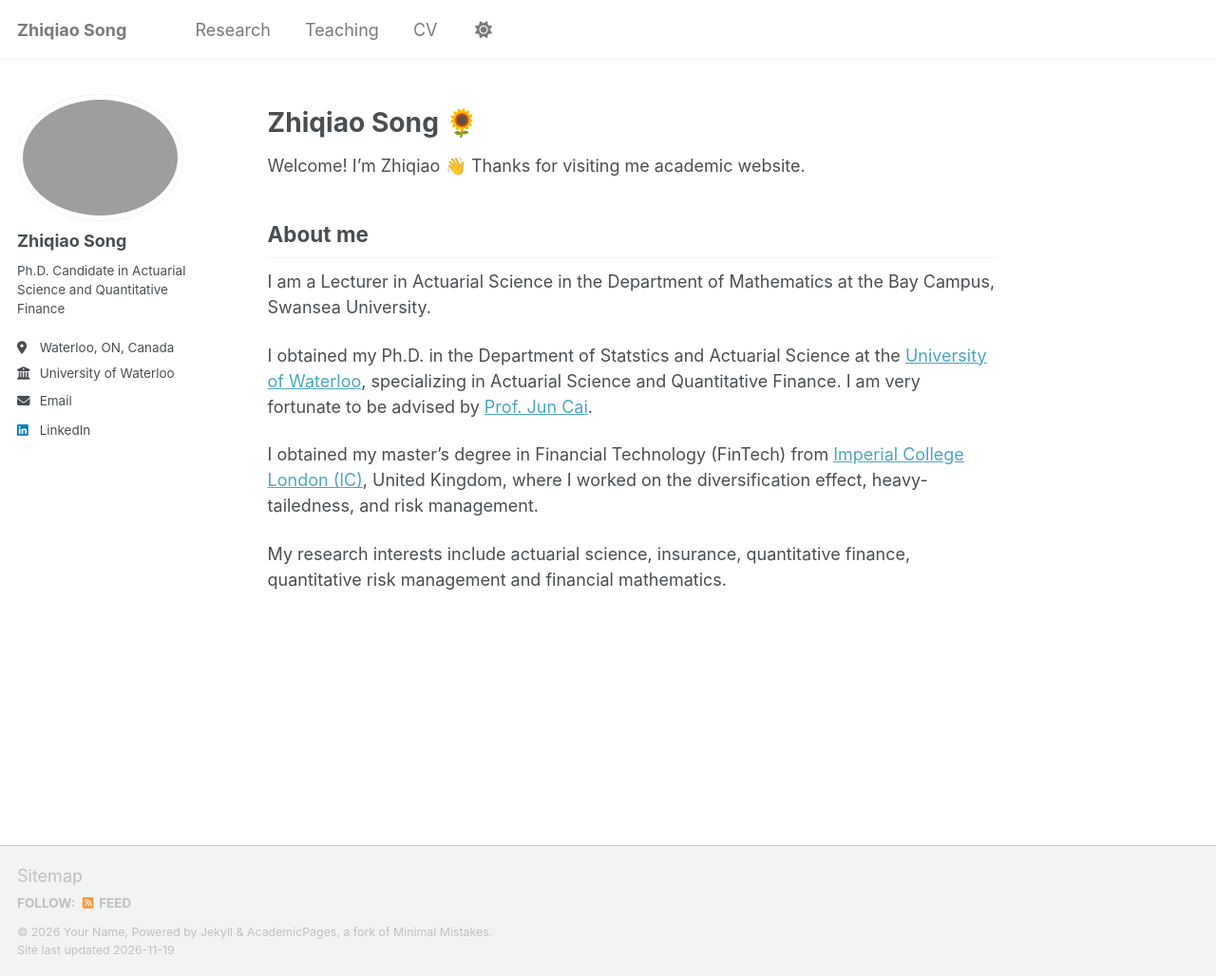
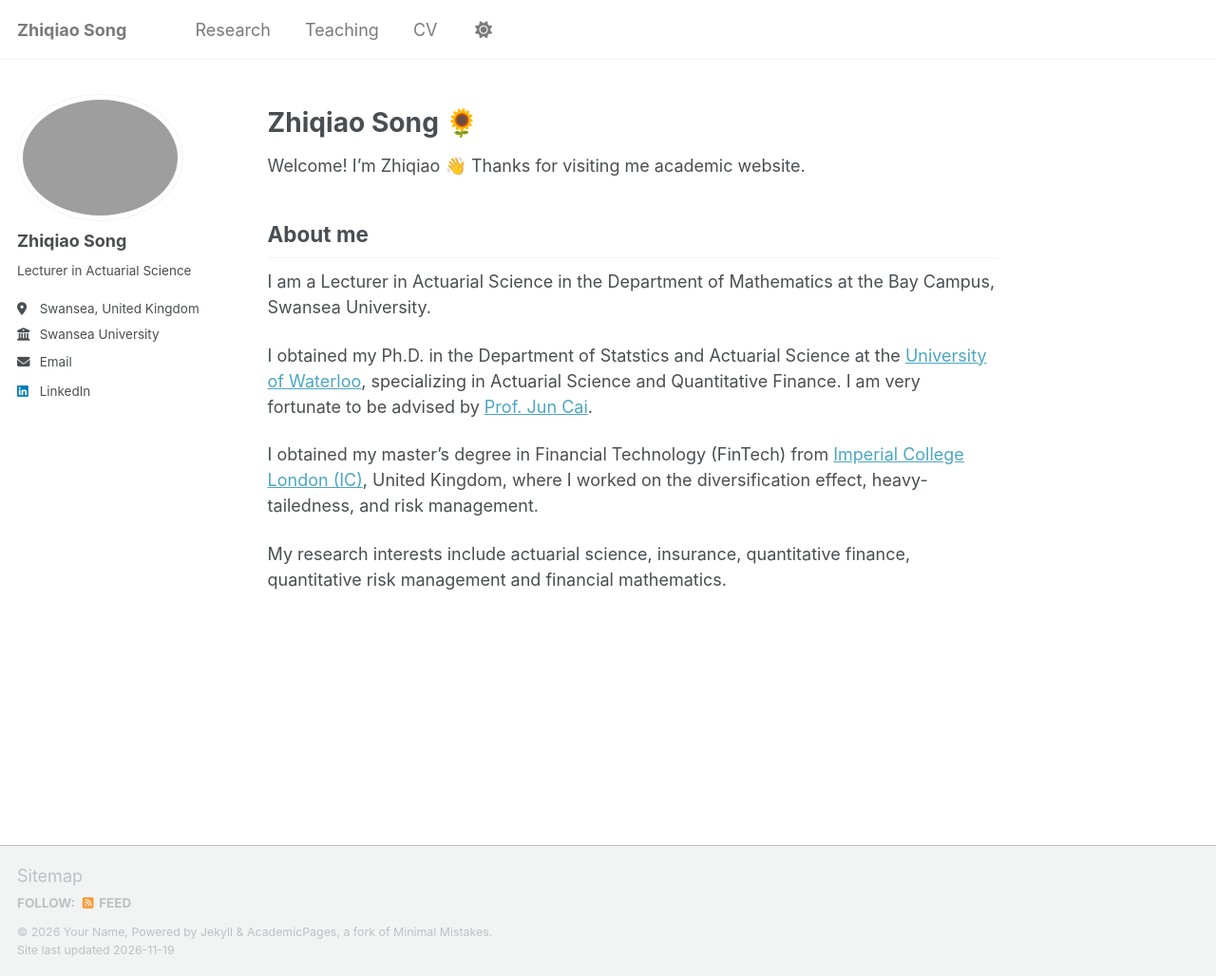
Before and after one commit to ZhiqiaoSong/zhiqiaosong.github.io, a Jekyll site: the page built from _pages/about.md, in a window 1280 px wide and 1028 px high. Shown: the whole window at 95% size. Built offline with Jekyll 4.4.1, drawn with Linux system fonts in a browser that asks for light colours; a script that is not in the unit is left out.

Commit message:
Update _config.yml

```diff
--- a/_config.yml
+++ b/_config.yml
@@ -26,11 +26,11 @@ author:
   avatar           : "profile.png"
   name             : Zhiqiao Song
   pronouns         : # example: "she/her"
-  bio              : Ph.D. Candidate in Actuarial Science and Quantitative Finance
-  location         : Waterloo, ON, Canada
-  employer         : University of Waterloo
+  bio              : Lecturer in Actuarial Science
+  location         : Swansea, United Kingdom
+  employer         : Swansea University
   uri              : # URL
-  email            : z22song@uwaterloo.ca
+  email            : zhiqiao.song@swansea.ac.uk
   linkedin         : zhiqiao-song-8a81a6202/
 
 # Publication Category - The following the list of publication categories and their headings
```
